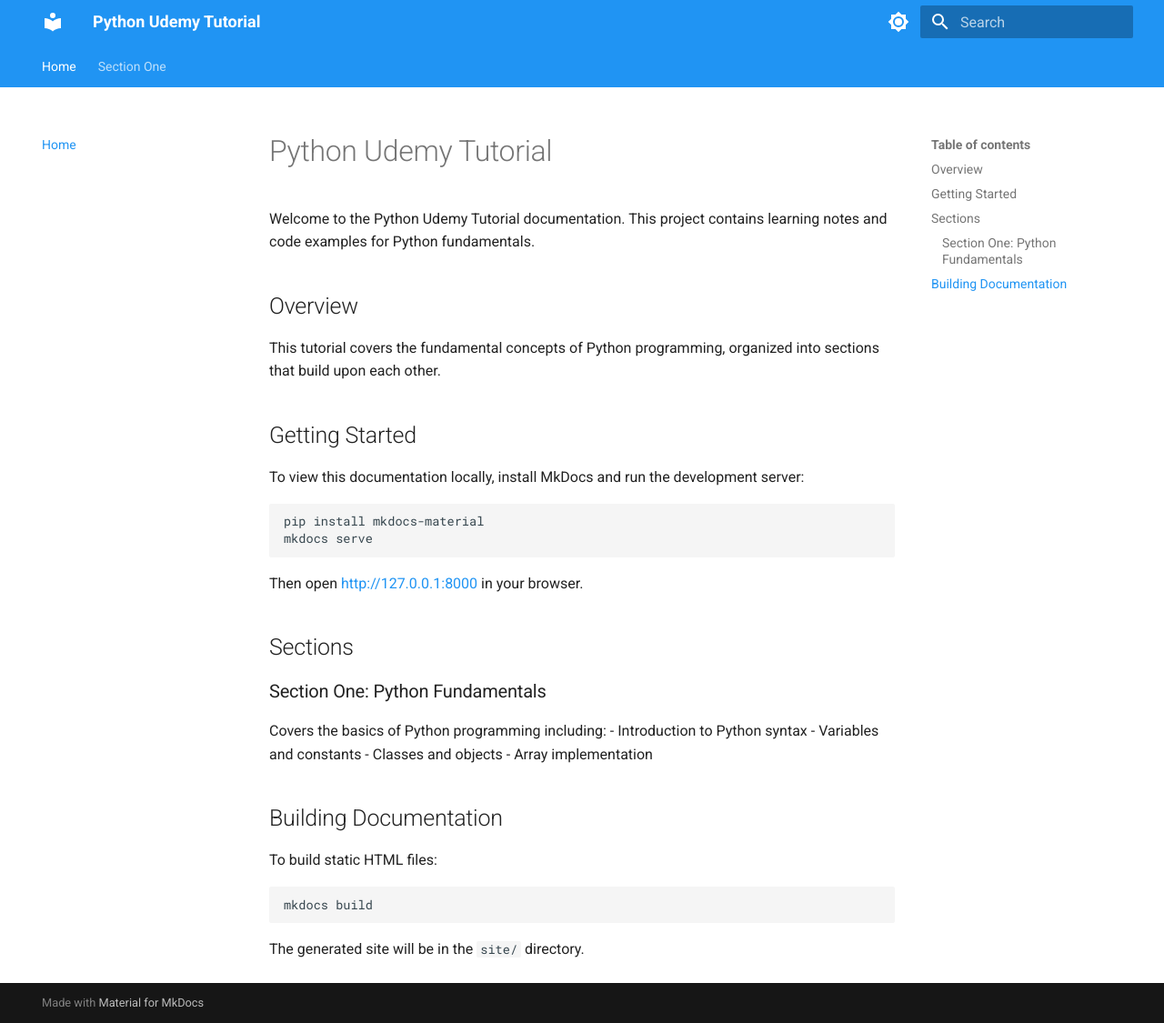
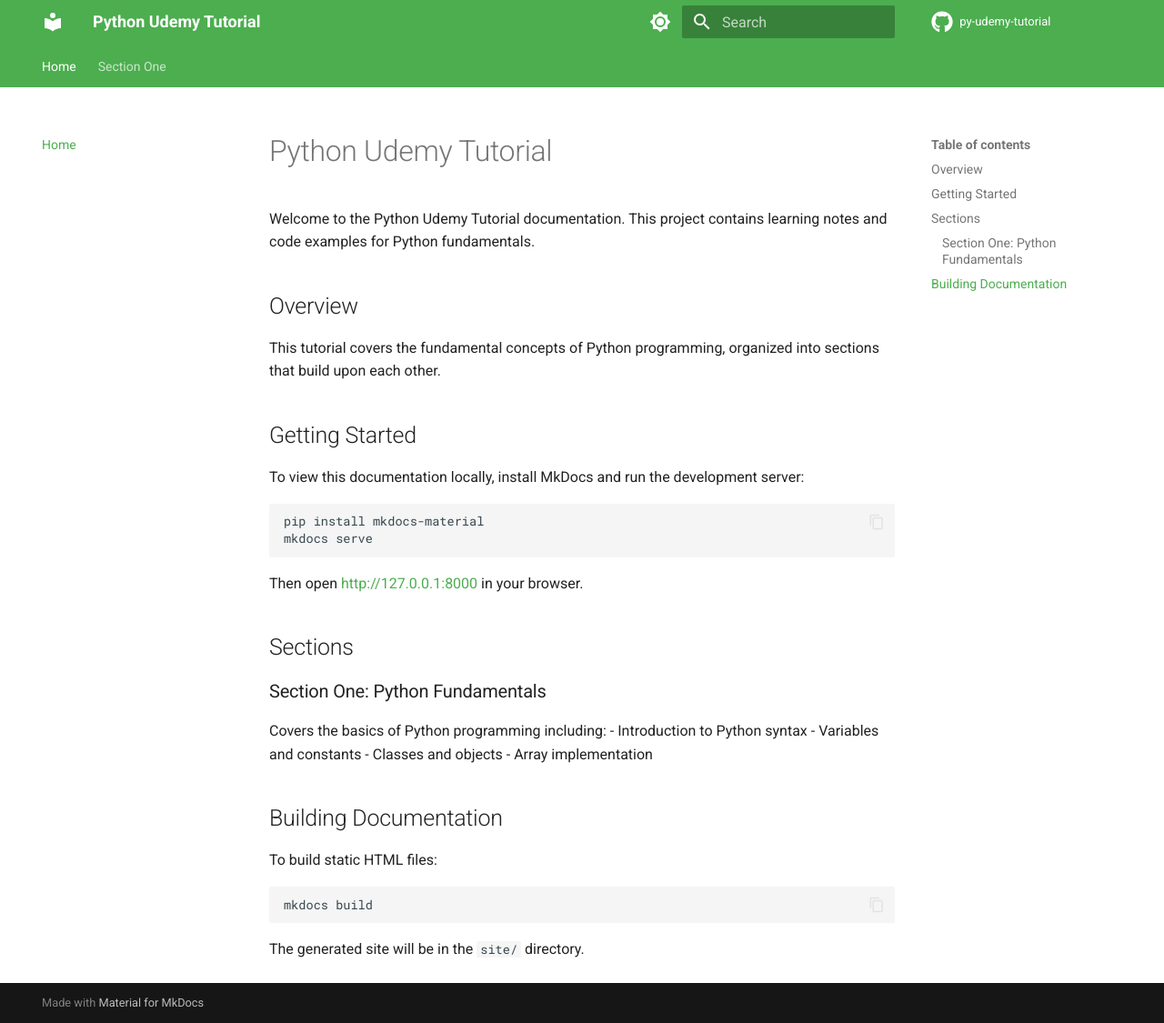
Before and after one commit to kmavillanosa/py-udemy-tutorial, an MkDocs documentation site: the page built from docs/index.md, in a window 1280 px wide and 1125 px high. Shown: the whole window at 91% size. Built offline with MkDocs 1.6.1 and Material for MkDocs 9.7.7, drawn with Linux system fonts in a browser that asks for light colours; comment, search, counter and statistics services are not loaded.

```diff
--- a/mkdocs.yml
+++ b/mkdocs.yml
@@ -1,17 +1,24 @@
 site_name: Python Udemy Tutorial
 site_description: Python fundamentals tutorial and learning notes
-site_author: Your Name
+site_author: Kim Avillanosa
+
+# GitHub Pages configuration
+site_url: https://kmavillanosa.github.io/py-udemy-tutorial/
+repo_url: https://github.com/kmavillanosa/py-udemy-tutorial
+repo_name: py-udemy-tutorial
 
 theme:
   name: material
   palette:
     - scheme: default
-      primary: blue
+      primary: green
+      accent: teal
       toggle:
         icon: material/brightness-7
         name: Switch to dark mode
     - scheme: slate
-      primary: blue
+      primary: green
+      accent: teal
       toggle:
         icon: material/brightness-4
         name: Switch to light mode
@@ -21,6 +28,10 @@ theme:
     - navigation.top
     - search.suggest
     - search.highlight
+    - content.code.copy
+    - content.code.annotate
+  icon:
+    repo: fontawesome/brands/github
 
 nav:
   - Home: index.md
```
Also changed, not shown: README.md (+17 -0 lines), 1 other file.
